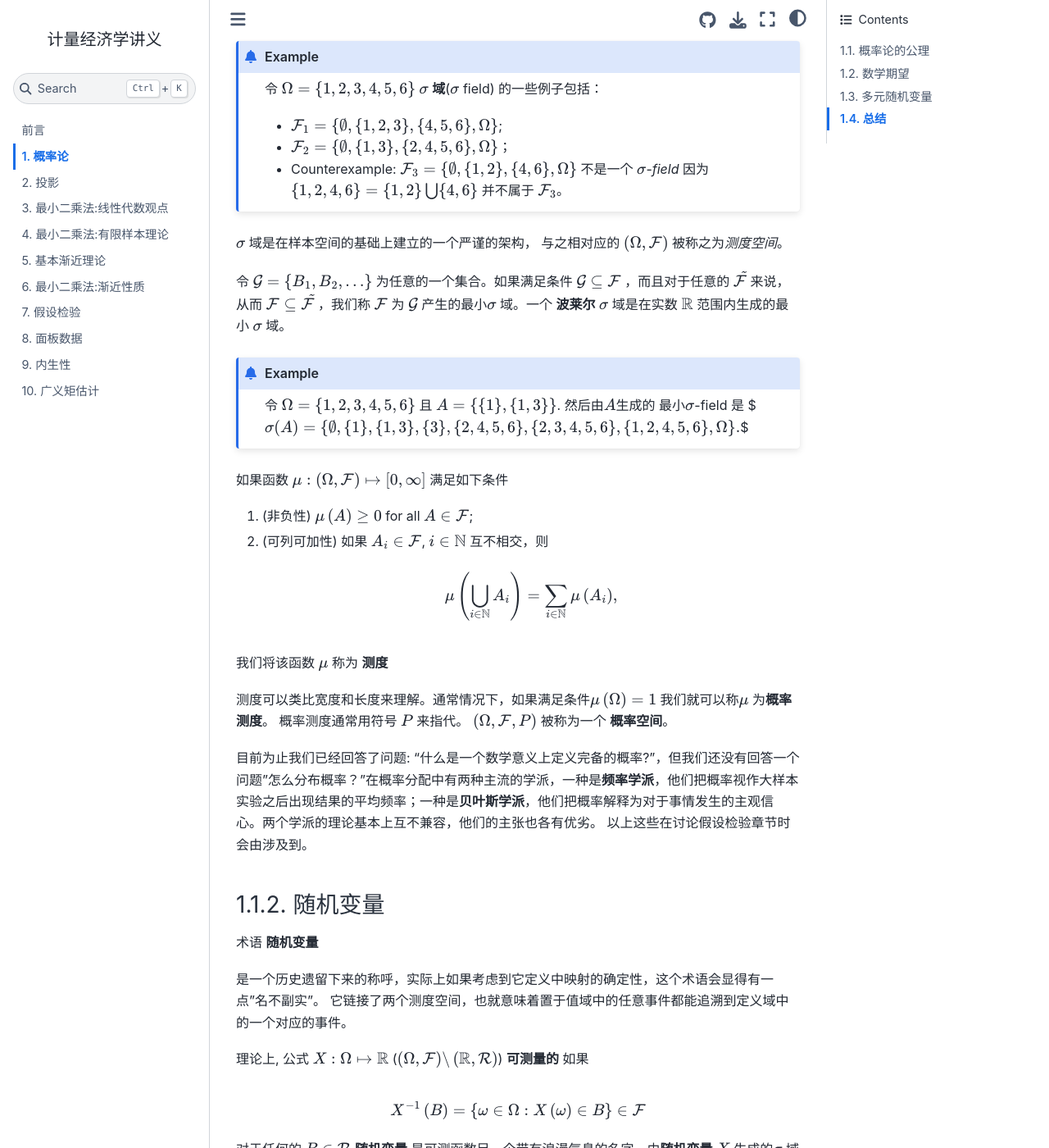
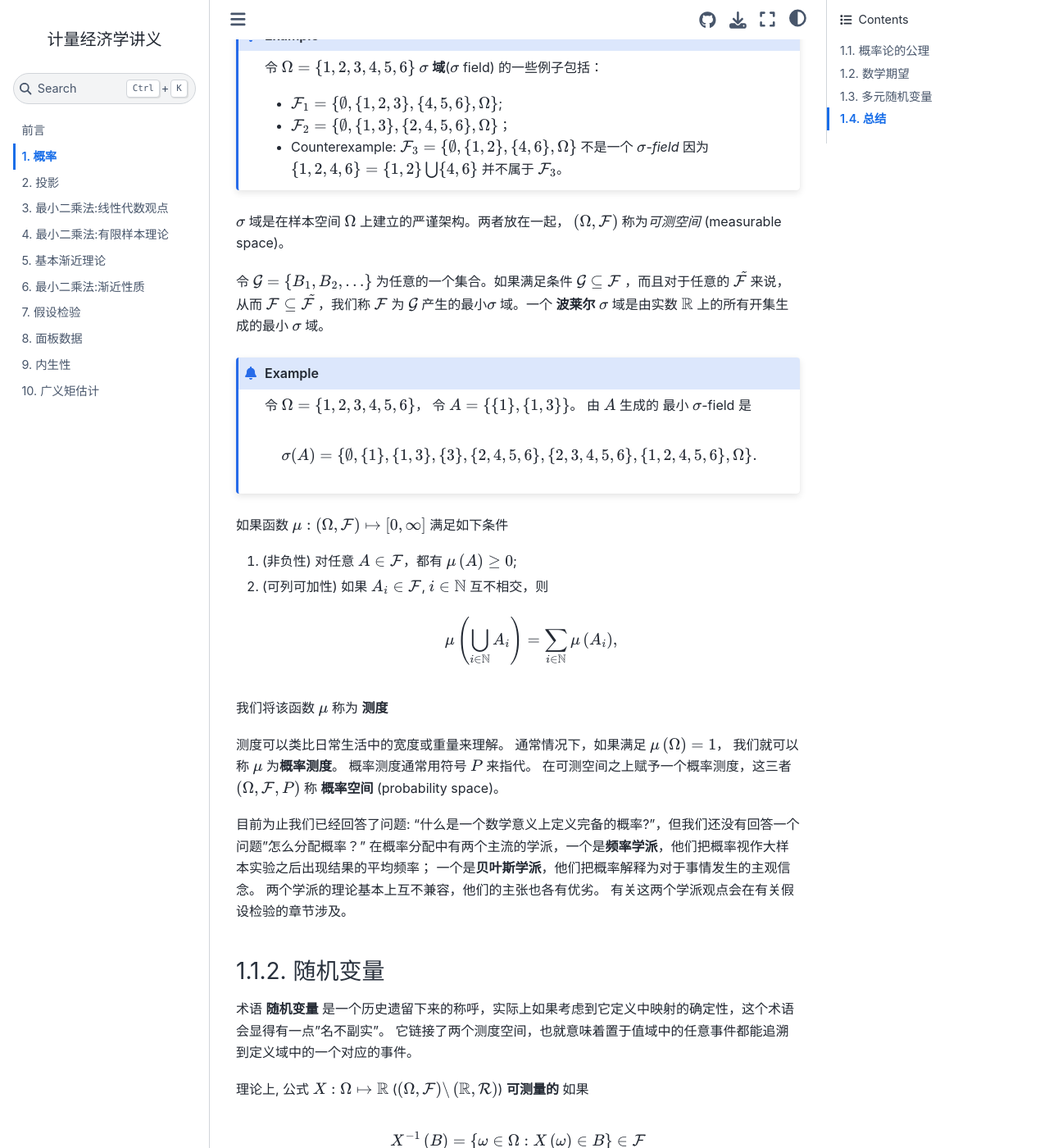
Before and after one commit to zhentaoshi/metrics1-cn, a Jupyter Book: the page built from lecture1-CN.md, in a window 1280 px wide and 1400 px high, scrolled down 948 px. Shown: the whole window at 82% size. Built offline with Jupyter Book 1.0.4 settings and Sphinx 7.4.7 and the Sphinx Book theme 1.1.4, drawn with Linux system fonts in a browser that asks for light colours; some of the changed text lies outside the part shown.

Commit message:
revising ch1

````diff
--- a/lecture1-CN.md
+++ b/lecture1-CN.md
@@ -1,4 +1,4 @@
-# 概率论
+# 概率
 
 
 
@@ -8,7 +8,7 @@
 
 概率论就是一门关于不确定性的哲学。几百年来，全世界的数学家们都在苦心孤诣试图抓住随机背后的规律。随着测度理论在20世纪早期发展成熟，Andrey
 Kolmogorov
-(1903-1987)在他1933年发表的专题著作中为当代概率理论建起了第一座丰碑。当中使用的数学语言系统逻辑自洽，严丝合缝，为未来该领域的进一步探索提供了一个很好的支撑。目前，这一套数学语言已经广泛地被学界所接受。
+(1903-1987) 在他1933年发表的专著是当代概率论的里程碑。当中使用的数学语言系统逻辑严谨、自洽，为未来该领域的进一步探索提供了起点。目前，这一套数学语言已经广泛地被学界所接受。
 
 在这次的讲课中，我们将会简要介绍一下概率论的公理以及在本科阶段的*概率论与数理统计*中已经为我们所熟悉的理论。
 
@@ -49,21 +49,24 @@ $\bigcap_{i\in\mathbb{N}}A_{i}=(\bigcup_{i\in\mathbb{N}}A_{i}^{c})^{c}\in\mathca
 ```
 
 
-$\sigma$ 域是在样本空间的基础上建立的一个严谨的架构， 与之相对应的
-$\left(\Omega,\mathcal{F}\right)$ 被称之为*测度空间*。
+$\sigma$ 域是在样本空间 $\Omega$ 上建立的严谨架构。两者放在一起，
+$\left(\Omega,\mathcal{F}\right)$ 称为*可测空间* (measurable space)。
 
-令 $\mathcal{G}=\{B_{1},B_{2},\ldots\}$ 为任意的一个集合。如果满足条件 $\mathcal{G}\subseteq\mathcal{F}$ ，而且对于任意的 $\mathcal{\tilde{F}}$ 来说，从而 $\mathcal{F}\subseteq\mathcal{\tilde{F}}$ ，我们称 $\mathcal{F}$ 为 $\mathcal{G}$ 产生的最小$\sigma$ 域。一个 **波莱尔** $\sigma$ 域是在实数 $\mathbb{R}$ 范围内生成的最小 $\sigma$ 域。
+令 $\mathcal{G}=\{B_{1},B_{2},\ldots\}$ 为任意的一个集合。如果满足条件 $\mathcal{G}\subseteq\mathcal{F}$ ，而且对于任意的 $\mathcal{\tilde{F}}$ 来说，从而 $\mathcal{F}\subseteq\mathcal{\tilde{F}}$ ，我们称 $\mathcal{F}$ 为 $\mathcal{G}$ 产生的最小$\sigma$ 域。一个 **波莱尔** $\sigma$ 域是由实数 $\mathbb{R}$ 上的所有开集生成的最小 $\sigma$ 域。
 
 ``` {admonition} Example
-令 $\Omega=\{1,2,3,4,5,6\}$ 且 $A=\{\{1\},\{1,3\}\}$.
-然后由$A$生成的 最小$\sigma$-field 是
-$$\sigma(A)=\{\emptyset,\{1\},\{1,3\},\{3\},\{2,4,5,6\},\{2,3,4,5,6\},\{1,2,4,5,6\},\Omega\}.$$
+令 $\Omega=\{1,2,3,4,5,6\}$， 令 $A=\{\{1\},\{1,3\}\}$。
+由 $A$ 生成的 最小 $\sigma$-field 是
+
+$$
+\sigma(A)=\{\emptyset,\{1\},\{1,3\},\{3\},\{2,4,5,6\},\{2,3,4,5,6\},\{1,2,4,5,6\},\Omega\}.
+$$
 ```
 
 如果函数 $\mu:(\Omega,\mathcal{F})\mapsto\left[0,\infty\right]$
 满足如下条件
 
-1. (非负性) $\mu\left(A\right)\geq0$ for all $A\in\mathcal{F}$;
+1. (非负性) 对任意 $A\in\mathcal{F}$，都有 $\mu\left(A\right)\geq0$;
 
 2. (可列可加性) 如果 $A_{i}\in\mathcal{F}$,
     $i\in\mathbb{N}$ 互不相交，则
@@ -74,18 +77,25 @@ $$\sigma(A)=\{\emptyset,\{1\},\{1,3\},\{3\},\{2,4,5,6\},\{2,3,4,5,6\},\{1,2,4,5,
 
 我们将该函数 $\mu$ 称为 **测度**
 
-测度可以类比宽度和长度来理解。通常情况下，如果满足条件$\mu\left(\Omega\right)=1$
-我们就可以称$\mu$ 为**概率测度**。 概率测度通常用符号 $P$ 来指代。
-$\left(\Omega,\mathcal{F},P\right)$ 被称为一个 **概率空间**。
+测度可以类比日常生活中的宽度或重量来理解。
+通常情况下，如果满足 $\mu\left(\Omega\right)=1$，
+我们就可以称 $\mu$ 为**概率测度**。 概率测度通常用符号 $P$ 来指代。
+在可测空间之上赋予一个概率测度，这三者
+$\left(\Omega,\mathcal{F},P\right)$ 称 **概率空间** (probability space)。
 
 目前为止我们已经回答了问题:
-"什么是一个数学意义上定义完备的概率?"，但我们还没有回答一个问题"怎么分布概率？"在概率分配中有两种主流的学派，一种是**频率学派**，他们把概率视作大样本实验之后出现结果的平均频率；一种是**贝叶斯学派**，他们把概率解释为对于事情发生的主观信心。两个学派的理论基本上互不兼容，他们的主张也各有优劣。
-以上这些在讨论假设检验章节时会由涉及到。
+"什么是一个数学意义上定义完备的概率?"，但我们还没有回答一个问题"怎么分配概率？"
+在概率分配中有两个主流的学派，一个是**频率学派**，他们把概率视作大样本实验之后出现结果的平均频率；
+一个是**贝叶斯学派**，他们把概率解释为对于事情发生的主观信念。
+两个学派的理论基本上互不兼容，他们的主张也各有优劣。
+有关这两个学派观点会在有关假设检验的章节涉及。
+
+<!-- ZT revised up here 7/31/2022-->
+
 
 ### 随机变量
 
 术语 **随机变量**
-
 是一个历史遗留下来的称呼，实际上如果考虑到它定义中映射的确定性，这个术语会显得有一点"名不副实"。
 它链接了两个测度空间，也就意味着置于值域中的任意事件都能追溯到定义域中的一个对应的事件。
 
````
Also changed, not shown: intro.md (+2 -2 lines).
